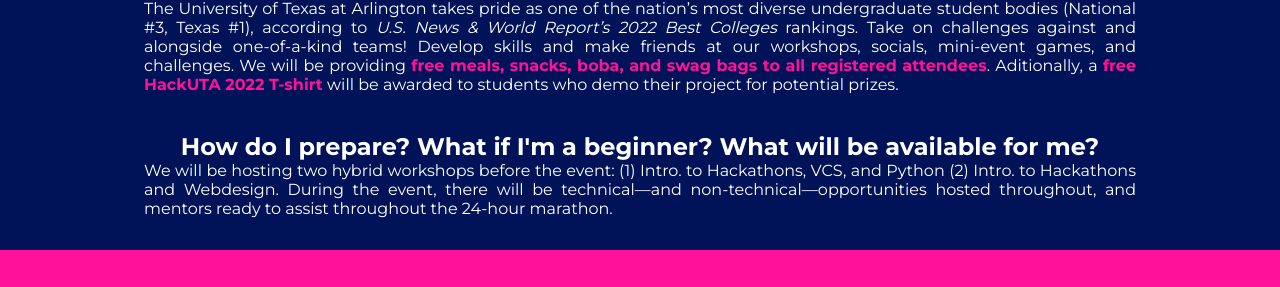
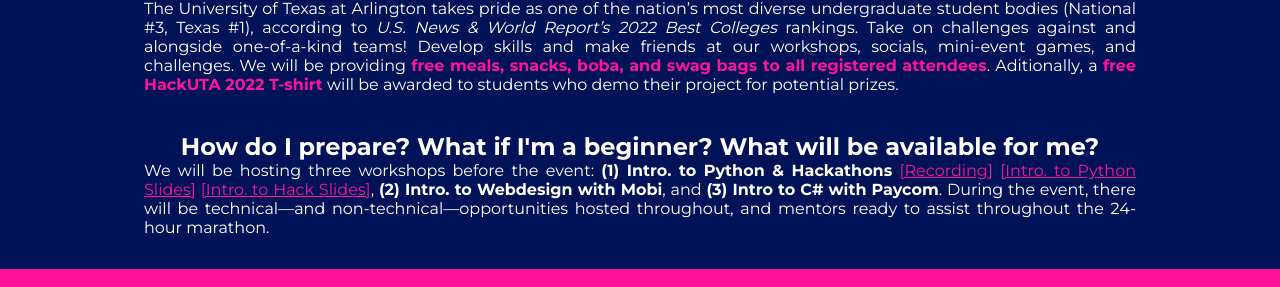
Before and after one commit to acmuta/hackuta-website, a Svelte app: page / in a window 1280 px wide. Shown: the part 1139-1426 px from the top of the page. Built offline with nearby package versions, Linux system fonts and the light colour scheme.

Commit message:
added first workshop items

```diff
--- a/src/App.svelte
+++ b/src/App.svelte
@@ -163,8 +163,7 @@
         How do I prepare? What if I'm a beginner? What will be available for me?
       </h2>
       <p>
-        We will be hosting two hybrid workshops before the event: (1) Intro. to
-        Hackathons, VCS, and Python (2) Intro. to Hackathons and Webdesign.
+        We will be hosting three workshops before the event: <b>(1) Intro. to Python & Hackathons</b> <a href="https://www.youtube.com/watch?v=UlFFZiaUVK8" target="_blank" style="color: var(--primary-color);">[Recording]</a> <a href="https://drive.google.com/file/d/16ZiwuHwTO09uqixnvA1NrI0gOXzyJiz-/view?usp=sharing" target="_blank" style="color: var(--primary-color);">[Intro. to Python Slides]</a> <a href="https://drive.google.com/file/d/1DNJHDCewPFe1iilo5AwauVpC8F6viC0l/view?usp=sharing" target="_blank" style="color: var(--primary-color);">[Intro. to Hack Slides]</a>, <b>(2) Intro. to Webdesign with Mobi</b>, and <b>(3) Intro to C# with Paycom</b>.
         During the event, there will be technical—and
         non-technical—opportunities hosted throughout, and mentors ready to
         assist throughout the 24-hour marathon.
```
Also changed, not shown: src/lib/events_list.js, 2 other files (tests, documents, lock files or other folders).
